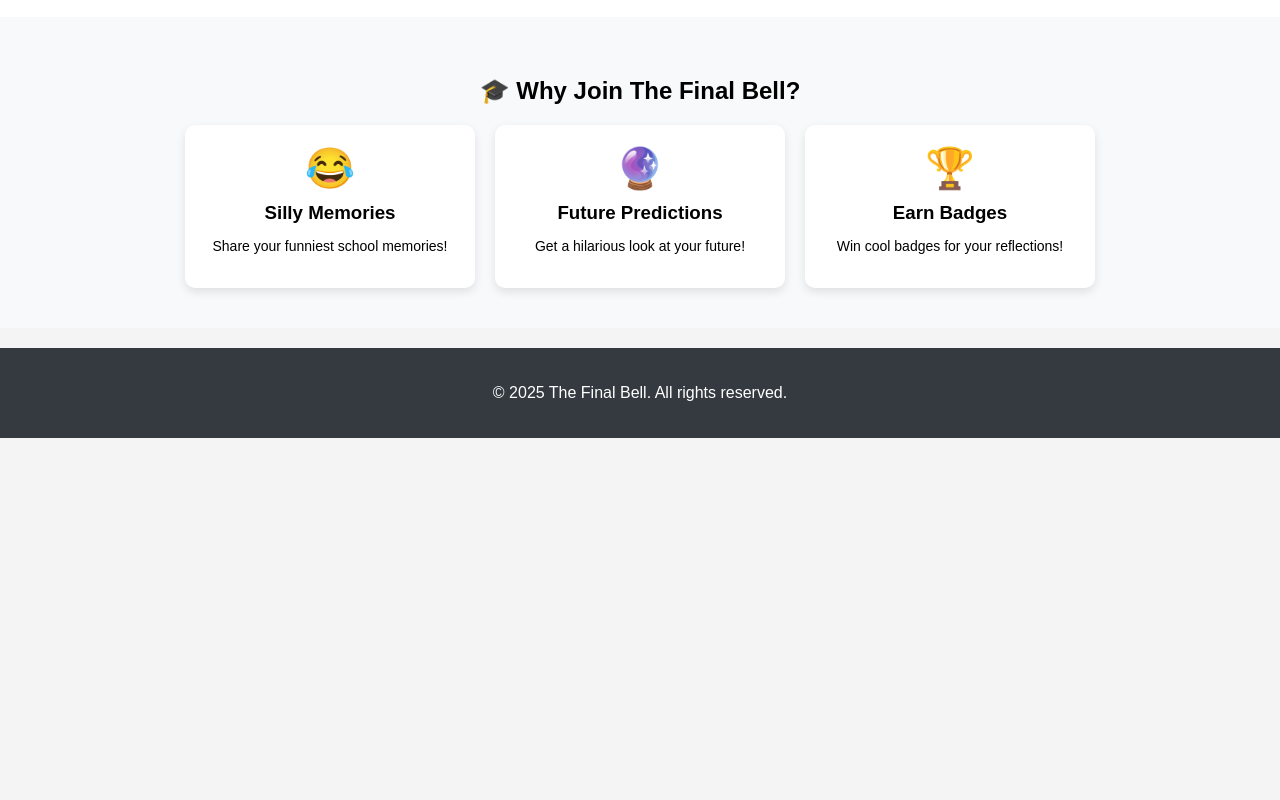
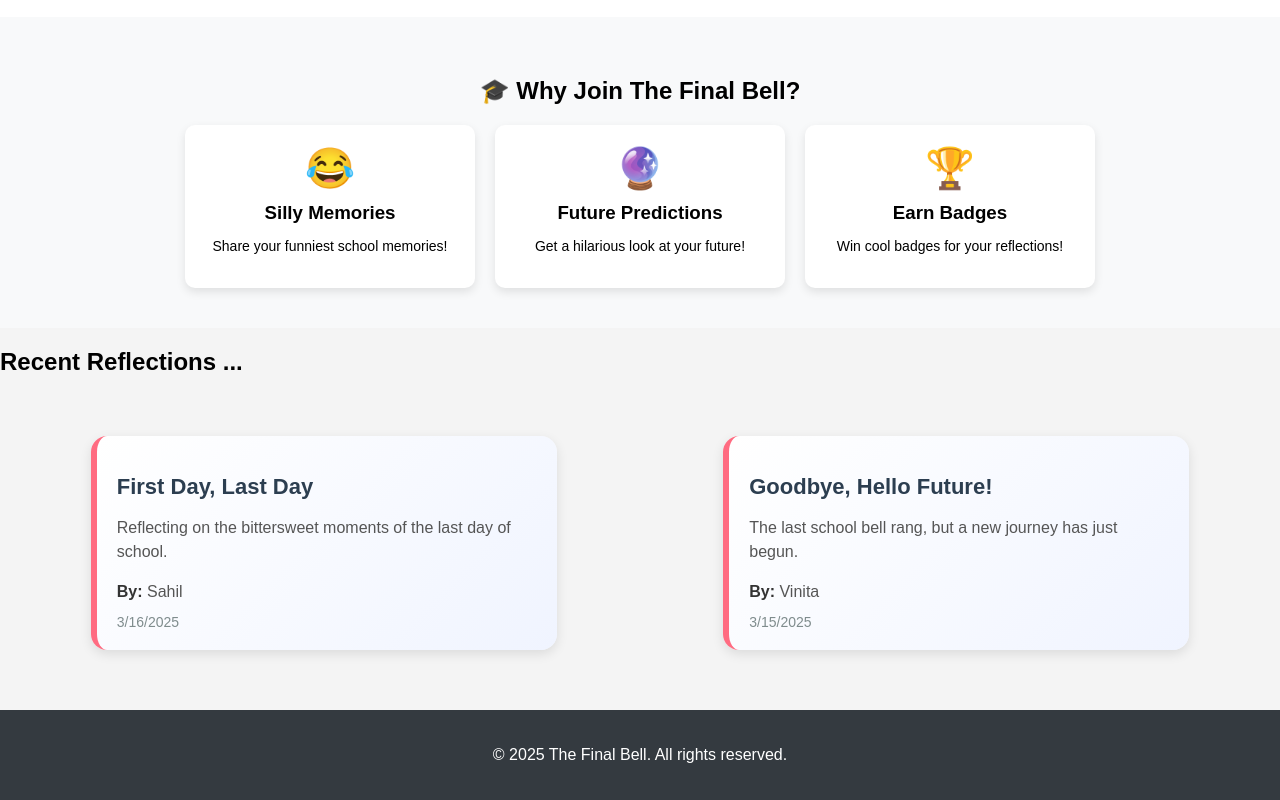
Before and after one commit to kalviumcommunity/S84_TheFinalBell, a React (Vite) app in the folder Frontend/client/: page / in a window 1280 px wide. Shown: the part 403-1203 px from the top of the page. Before the commit the page ends 841 px from the top, so only its background shows below. Built offline with nearby package versions, Linux system fonts and the light colour scheme.

Commit message:
Updated with Components

```diff
--- a/Frontend/client/src/App.jsx
+++ b/Frontend/client/src/App.jsx
@@ -3,6 +3,7 @@ import Header from "./components/Header";
 import HeroSection from "./components/HeroSection";
 import Features from "./components/Features";
 import Footer from "./components/Footer";
+import PostList from "./components/PostList"; // Import PostList component
 import "./styles/global.css";
 
 function App() {
@@ -11,6 +12,8 @@ function App() {
       <Header />
       <HeroSection />
       <Features />
+      <h2>Recent Reflections ...</h2>
+      <PostList />  {/* Render multiple post cards */}
       <Footer />
     </div>
   );
--- /dev/null
+++ b/Frontend/client/src/components/PostCard.jsx
@@ -0,0 +1,15 @@
+import React from "react";
+import "../styles/PostCard.css";
+
+const PostCard = ({ title, content, author, date }) => {
+  return (
+    <div className="post-card">
+      <h2>{title}</h2>
+      <p>{content}</p>
+      <p><strong>By:</strong> {author}</p>
+      <small>{new Date(date).toLocaleDateString()}</small>
+    </div>
+  );
+};
+
+export default PostCard;
--- /dev/null
+++ b/Frontend/client/src/components/PostList.jsx
@@ -0,0 +1,32 @@
+import React from "react";
+import PostCard from "./PostCard";
+import "../styles/PostCard.css";
+
+const posts = [
+  {
+    id: 1,
+    title: "First Day, Last Day",
+    content: "Reflecting on the bittersweet moments of the last day of school.",
+    author: "Sahil",
+    date: "2025-03-16",
+  },
+  {
+    id: 2,
+    title: "Goodbye, Hello Future!",
+    content: "The last school bell rang, but a new journey has just begun.",
+    author: "Vinita",
+    date: "2025-03-15",
+  },
+];
+
+const PostList = () => {
+  return (
+    <div className="post-list">
+      {posts.map((post) => (
+        <PostCard key={post.id} {...post} />
+      ))}
+    </div>
+  );
+};
+
+export default PostList;
--- /dev/null
+++ b/Frontend/client/src/styles/PostCard.css
@@ -0,0 +1,74 @@
+.post-card {
+  background: linear-gradient(135deg, #ffffff, #f0f4ff);
+  padding: 20px;
+  border-radius: 16px;
+  box-shadow: 0px 4px 12px rgba(0, 0, 0, 0.1);
+  max-width: 420px;
+  margin: 20px auto;
+  text-align: left;
+  transition: all 0.3s ease-in-out;
+  border-left: 6px solid #ff6b81;
+  position: relative;
+}
+
+.post-card:hover {
+  transform: translateY(-5px);
+  box-shadow: 0px 6px 18px rgba(0, 0, 0, 0.15);
+}
+
+.post-card h2 {
+  color: #2c3e50;
+  font-size: 22px;
+  margin-bottom: 10px;
+  font-weight: bold;
+}
+
+.post-card p {
+  font-size: 16px;
+  color: #555;
+  margin-bottom: 5px;
+  line-height: 1.5;
+}
+
+.post-card strong {
+  color: #333;
+}
+
+.post-card small {
+  font-size: 14px;
+  color: #7f8c8d;
+  display: block;
+  margin-top: 10px;
+}
+/* Post Card Hover Effect */
+.post-card:hover {
+  transform: translateY(-3px);
+  box-shadow: 0 6px 12px rgba(0, 0, 0, 0.1);
+}
+
+/* Improve Section Title */
+.section-title {
+  text-align: center;
+  font-weight: bold;
+  border-bottom: 2px solid #ff758c;
+  padding-bottom: 5px;
+}
+
+
+.post-list {
+  display: flex;
+  flex-wrap: wrap;
+  justify-content: center;
+  gap: 25px;
+  padding: 20px;
+}
+
+@media (max-width: 768px) {
+  .post-list {
+    flex-direction: column;
+    align-items: center;
+  }
+  .post-card {
+    width: 90%;
+  }
+}
```
